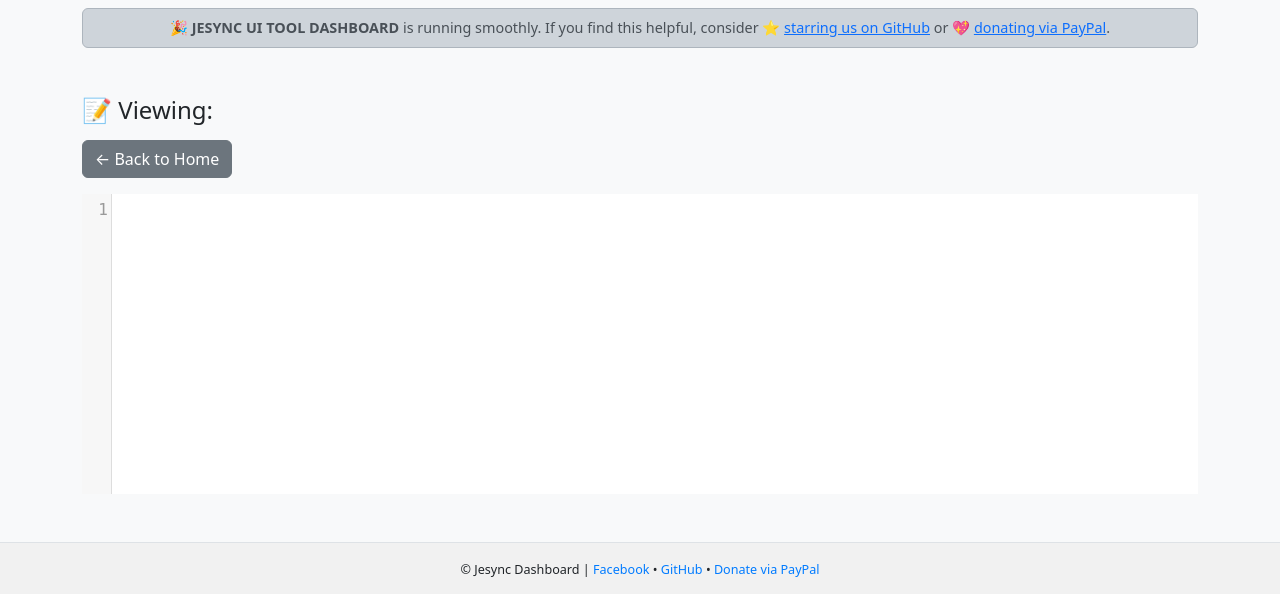
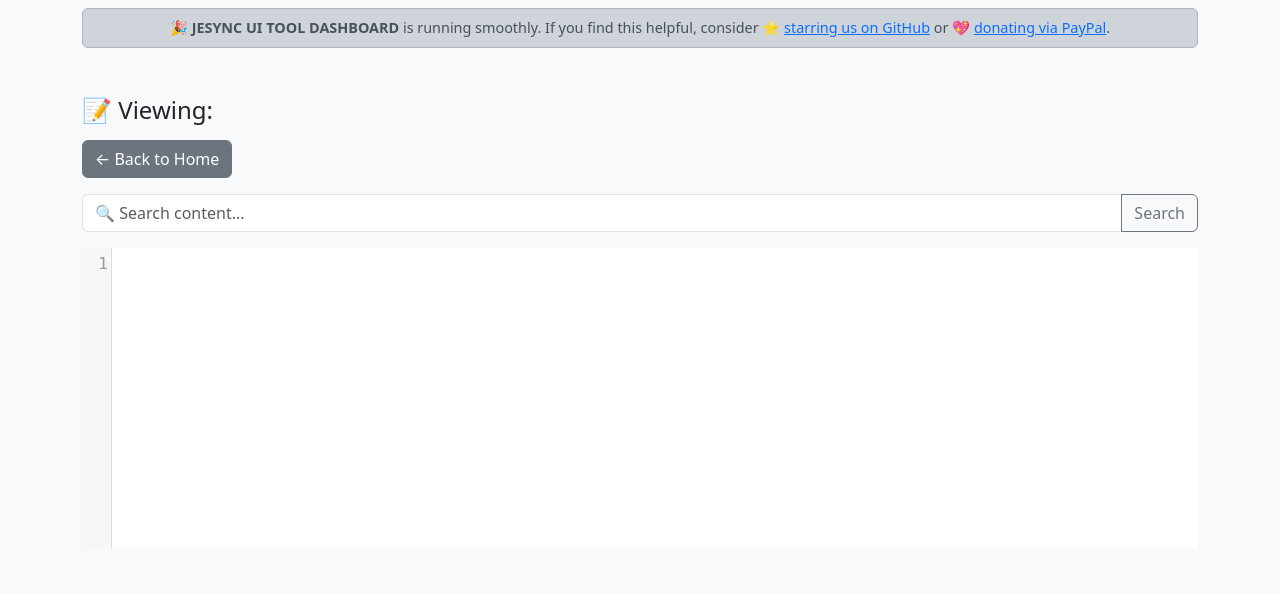
Before and after one commit to phminer101/jesync_dashboard_for_LibreQoS-Mikrotik_Integration, a Flask app: template templates/editor.html in a window 1280 px wide. Shown: the top 594 px of the page. Run offline with Flask 3, Linux system fonts and the light colour scheme; the template is opened without the code that fills it, so the values that code supplies are empty; parts of the project's set-up code (start-up, migrations or seed data) failed here and were passed over.

Commit message:
Update editor.html

```diff
--- a/templates/editor.html
+++ b/templates/editor.html
@@ -3,6 +3,11 @@
 <div class="container mt-5">
   <h4 class="mb-3">📝 {{ "Editing" if can_edit else "Viewing" }}: {{ filename }}</h4>
   <a href="{{ url_for('dashboard') }}" class="btn btn-secondary mb-3">← Back to Home</a>
+
+  <div class="input-group mb-3">
+    <input type="text" id="searchInput" class="form-control" placeholder="🔍 Search content...">
+    <button class="btn btn-outline-secondary" onclick="performSearch()">Search</button>
+  </div>
 
   {% if can_edit %}
     <form method="POST" action="{{ url_for('backup_file', filename=filename) }}" class="d-inline">
@@ -52,6 +57,7 @@
         $('#csvTable').DataTable();
       });
     </script>
+
   {% elif file_type == "json" %}
     <div id="editorArea"></div>
     {% if can_edit %}
@@ -64,6 +70,7 @@
       const container = document.getElementById("editorArea");
       const editor = new JSONEditor(container, { mode: 'tree', modes: ['code', 'tree'], mainMenuBar: true });
       editor.set({{ content|safe }});
+
       {% if can_edit %}
       document.getElementById("saveBtn").onclick = () => {
         fetch("/api/save/{{ filename }}", {
@@ -76,6 +83,7 @@
       };
       {% endif %}
     </script>
+
   {% else %}
     <textarea id="editorArea">{{ content }}</textarea>
     {% if can_edit %}
@@ -85,11 +93,14 @@
     <link rel="stylesheet" href="https://cdnjs.cloudflare.com/ajax/libs/codemirror/5.65.5/codemirror.min.css" />
     <script src="https://cdnjs.cloudflare.com/ajax/libs/codemirror/5.65.5/codemirror.min.js"></script>
     <script src="https://cdnjs.cloudflare.com/ajax/libs/codemirror/5.65.5/mode/python/python.min.js"></script>
+    <script src="https://cdnjs.cloudflare.com/ajax/libs/codemirror/5.65.5/addon/search/searchcursor.min.js"></script>
+
     <script>
       const editor = CodeMirror.fromTextArea(document.getElementById("editorArea"), {
         lineNumbers: true,
         mode: "python"
       });
+
       {% if can_edit %}
       document.getElementById("saveBtn").onclick = () => {
         fetch("/api/save/{{ filename }}", {
@@ -101,6 +112,20 @@
         });
       };
       {% endif %}
+
+      // 🔍 Search functionality
+      function performSearch() {
+        const query = document.getElementById("searchInput").value;
+        if (!query) return;
+
+        editor.operation(() => {
+          const cursor = editor.getSearchCursor(query);
+          if (cursor.findNext()) {
+            editor.setSelection(cursor.from(), cursor.to());
+            editor.scrollIntoView({ from: cursor.from(), to: cursor.to() });
+          }
+        });
+      }
     </script>
   {% endif %}
 </div>
```
